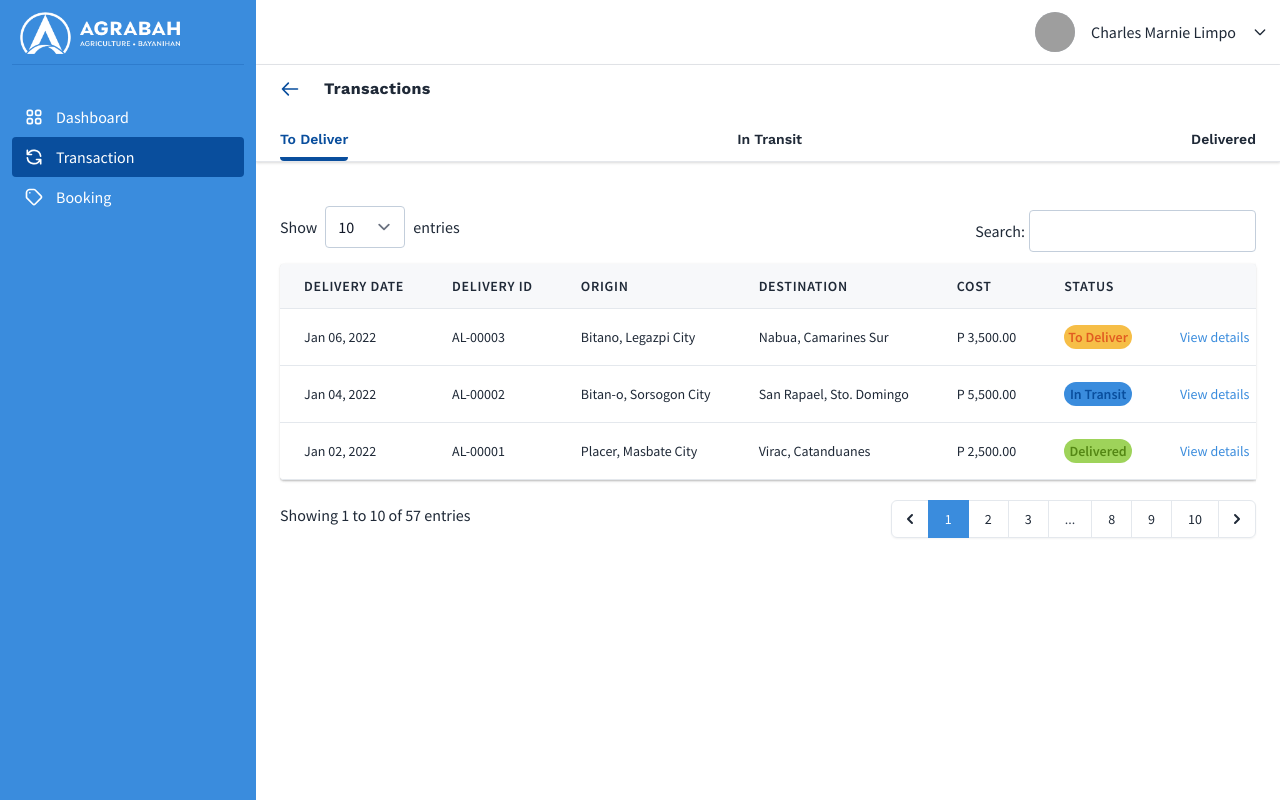
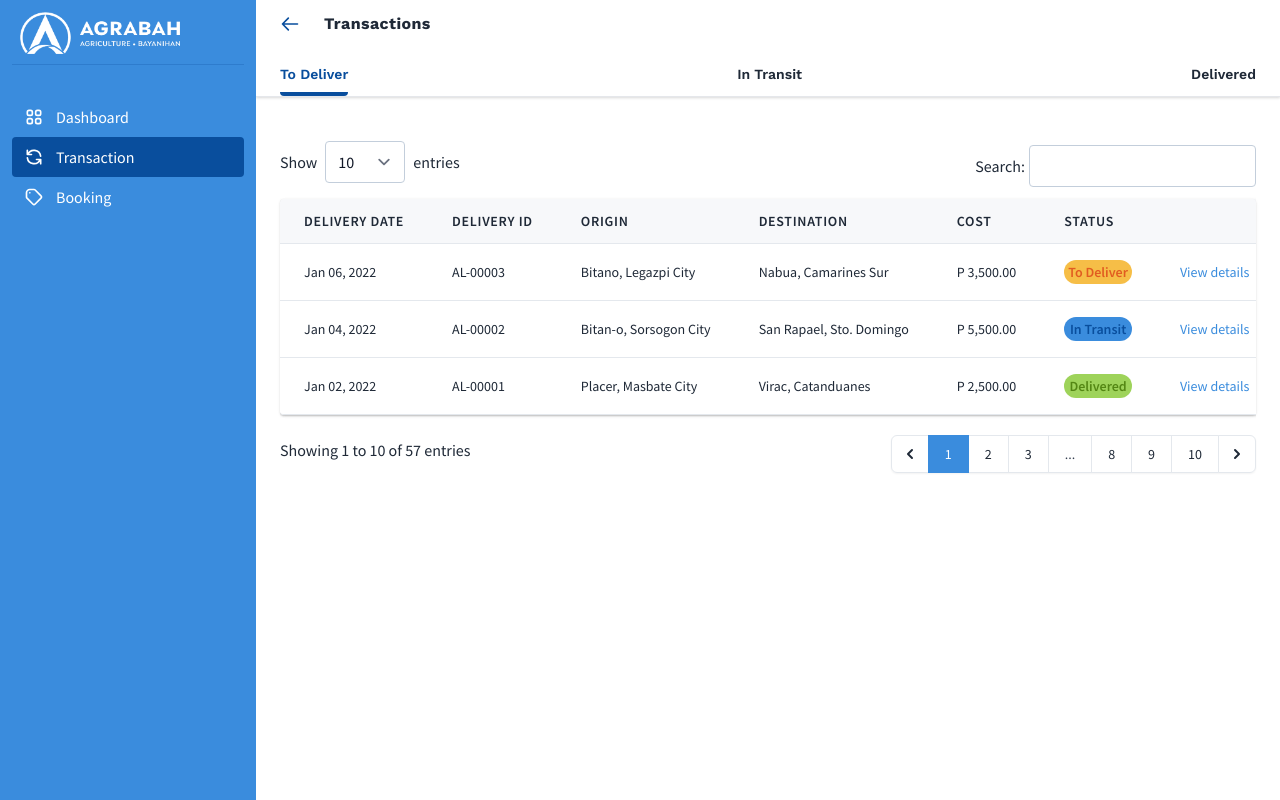
Before and after one commit to abaam/agrabha-logistic-front-end, a Vue app: page /transactions in a window 1280 px wide. Built offline with nearby package versions, Linux system fonts and the light colour scheme; grey boxes are pictures that could not be loaded; what vuex-shared-mutations would draw is missing.

Commit message:
Added condition in nav bar based on routes

```diff
--- a/src/views/driver/Transaction.vue
+++ b/src/views/driver/Transaction.vue
@@ -6,7 +6,7 @@
 
         <main class="flex-1">
             <!-- Show if current route is /dashboard -->
-            <nav class="flex justify-between md:justify-end items-center space-x-2 border-b p-3">
+            <nav v-if="$route.path==='/dashboard'" class="flex justify-between md:justify-end items-center space-x-2 border-b p-3">
                 <button @click="$refs.sidebar.show()" type="button" class="md:hidden rounded p-1 focus:outline-none focus:ring-2 focus:ring-blue">
                     <MenuAlt1Icon class="h-6 w-6 text-blue cursor-pointer" />
                 </button>
@@ -18,7 +18,7 @@
             <!-- /Show if current route is /dashboard -->
 
             <!-- Else -->
-            <nav class="bg-white grid grid-cols-1 gap-y-7 border-b shadow px-6 pt-3">
+            <nav v-else class="bg-white grid grid-cols-1 gap-y-7 border-b shadow px-6 pt-3">
                 <div class="flex items-center justify-start space-x-6">
                     <router-link to="/dashboard">
                         <ArrowLeftIcon class="h-5 w-5 text-blue" />
```
